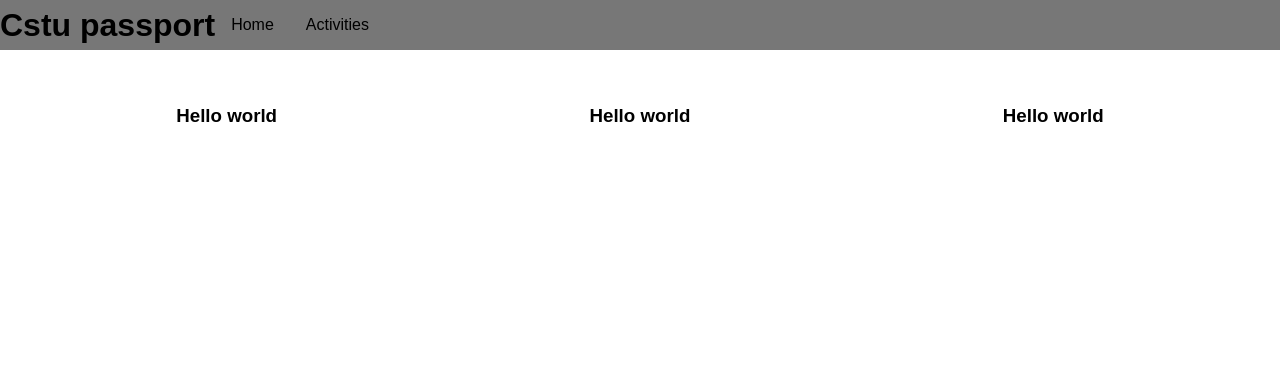
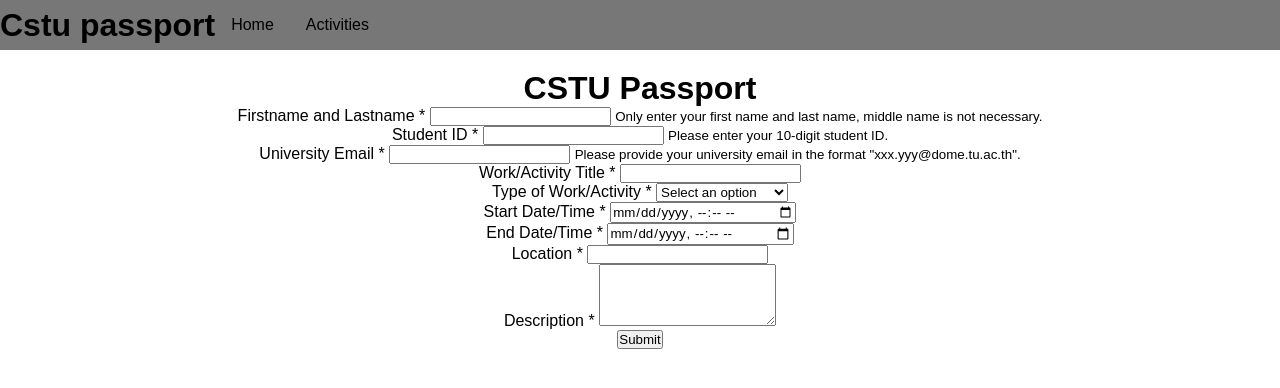
Before and after one commit to siravit-thawornsap/CS100-Project-G35, a plain HTML site: page Activities.html in a window 1280 px wide. Drawn offline with Linux system fonts and the light colour scheme; no server answers.

Commit message:
add form

```diff
--- a/Activities.html
+++ b/Activities.html
@@ -1,11 +1,13 @@
 <!DOCTYPE html>
 <html lang="en">
+
 <head>
     <meta charset="UTF-8">
     <meta name="viewport" content="width=device-width, initial-scale=1.0">
     <title>Document</title>
     <link rel="stylesheet" href="style.css">
 </head>
+
 <body>
     <!-- navbar -->
     <div class="navbar">
@@ -13,7 +15,7 @@
         <a href="./index.html">
             <p>Home</p>
         </a>
-        <a href="./html/Activities.html">
+        <a href="./Activities.html">
             <p>Activities</p>
         </a>
     </div>
@@ -21,19 +23,88 @@
 
     <!-- main -->
     <div class="main">
-        <div class="row">
-            <div class="content-box col-4">
-                <h3>Hello world</h3>
-            </div>
-            <div class="content-box col-4">
-                <h3>Hello world</h3>
-            </div>
-            <div class="content-box col-4">
-                <h3>Hello world</h3>
-            </div>
+        <div class="form-container">
+            <h1>CSTU Passport</h1>
+            <!-- Main Form -->
+            <form id="myForm" action="#" method="post">
+                <!-- Firstname and Lastname Field -->
+                <div class="form-group">
+                    <label for="fullname">Firstname and Lastname <span class="required">*</span></label>
+                    <input type="text" id="fullname" name="fullname" required />
+                    <small>Only enter your first name and last name, middle name is not necessary.</small>
+                </div>
+
+                <!-- Student ID Field -->
+                <div class="form-group">
+                    <label for="studentID">Student ID <span class="required">*</span></label>
+                    <input type="text" id="studentID" name="studentID" required />
+                    <small>Please enter your 10-digit student ID.</small>
+                </div>
+
+                <!-- University Email Field -->
+                <div class="form-group">
+                    <label for="email">University Email <span class="required">*</span></label>
+                    <input type="email" id="email" name="email" required />
+                    <small>Please provide your university email in the format "xxx.yyy@dome.tu.ac.th".</small>
+                </div>
+
+                <!-- Work/Activity Title Field -->
+                <div class="form-group">
+                    <label for="workTitle">Work/Activity Title <span class="required">*</span></label>
+                    <input type="text" id="workTitle" name="workTitle" required />
+                </div>
+
+                <!-- Type of Work/Activity Field -->
+                <div class="form-group">
+                    <label for="activityType">Type of Work/Activity <span class="required">*</span></label>
+                    <select id="activityType" name="activityType" required>
+                        <option value="" disabled selected>Select an option</option>
+                        <option value="Course">Course</option>
+                        <option value="Activity">Activity</option>
+                        <option value="Work">Work</option>
+                        <option value="Research">Research</option>
+                        <option value="Sports">Sports</option>
+                        <option value="Competition">Competition</option>
+                        <option value="Computer Science">Computer Science</option>
+                    </select>
+                </div>
+
+                <!-- Start Date/Time Field -->
+                <div class="form-group">
+                    <label for="startDate">Start Date/Time <span class="required">*</span></label>
+                    <input type="datetime-local" id="startDate" name="startDate" required />
+                </div>
+
+                <!-- End Date/Time Field -->
+                <div class="form-group">
+                    <label for="endDate">End Date/Time <span class="required">*</span></label>
+                    <input type="datetime-local" id="endDate" name="endDate" required />
+                </div>
+
+                <!-- Location Field -->
+                <div class="form-group">
+                    <label for="location">Location <span class="required">*</span></label>
+                    <input type="text" id="location" name="location" required />
+                </div>
+
+                <!-- Description Field -->
+                <div class="form-group">
+                    <label for="description">Description <span class="required">*</span></label>
+                    <textarea id="description" name="description" rows="4" required></textarea>
+                </div>
+
+                <!-- Submit Button -->
+                <div class="form-group">
+                    <input type="submit" value="Submit" />
+                </div>
+            </form>
         </div>
+
+        <!-- JavaScript -->
+        <script src="script.js"></script>
     </div>
     <!-- main -->
 </body>
 </body>
+
 </html>
```
